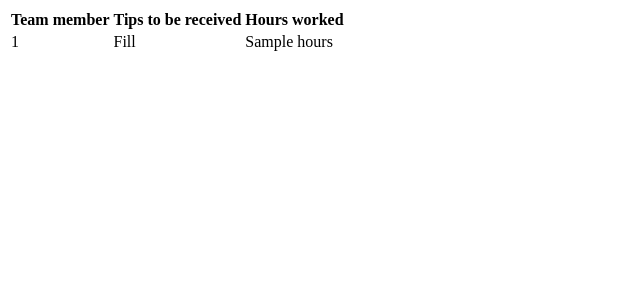
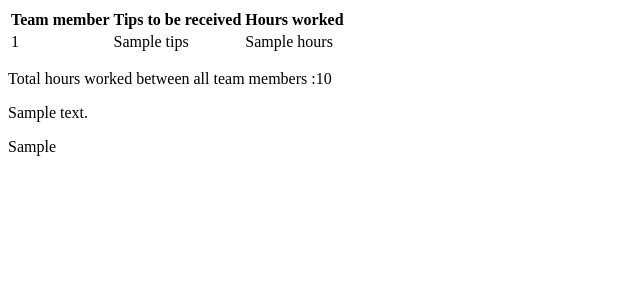
Before and after one commit to Pharacese/Tip-Calculator, a Flask app: template templates/results.html in a window 1280 px wide. Shown: the top 300 px of the page, without its empty margins (0-640 px from the left). Run offline with Flask 2, Linux system fonts and the light colour scheme; the template is opened without the code that fills it: most values are stand-ins (such as "Sample title", 1, 10 or a date in 2020).

Commit message:
Got the table to display all the information properly. In the 'app.py' file I used the 'round' tool in order to round the numbers up so they don't give me 8 decimal places. This may lead to innacuracies with money but it's not really a concern. It looks nice and it performs the primary function which was the goal all along

```diff
--- a/app.py
+++ b/app.py
@@ -26,10 +26,28 @@ def form_fill():
 def results():
     tips_to_split = request.form.get("tip_pool")
     hours_worked = request.form.getlist("number_of_hours")
+    hour_total = 0
+
+    ind_tips = []
+    #Here i need to do math
+    # Pool = (Tips/Total hours of all servers) * Hour per server
+    # Loop through the hours to add them together to get the total num of hours
+    # Divide the tip pool by that
+    # Multipy that value by each hour to get the amount received for each server
+    for emp in hours_worked:
+        hour_total += int(emp)
+
+    tip_division = int(tips_to_split)/hour_total
+
+    for emp in hours_worked:
+        ind_tips.append(round(tip_division * int(emp)))
+
     print(hours_worked)
 
+    hours_tips = zip(hours_worked,ind_tips)
 
-    return render_template("results.html",tips_to_split = tips_to_split, hours_worked = hours_worked )
+
+    return render_template("results.html",tips_to_split = tips_to_split, hours_worked = hours_worked, hour_total = hour_total, tip_division = tip_division, ind_tips = ind_tips, hours_tips = hours_tips )
 
 
 
--- a/templates/results.html
+++ b/templates/results.html
@@ -35,14 +35,18 @@
             <th>Tips to be received</th>
             <th>Hours worked</th>
         </tr>
-        {% for hours in hours_worked %}
+        {% for hours,tips in hours_tips %}
         <tr>
           <td>{{loop.index}}</td>
-          <td>Fill</td>
+          <td>{{tips}}</td>
           <td>{{hours}}</td>
         </tr>
         {% endfor %}
     </table>
+
+    <p>Total hours worked between all team members :{{hour_total}}</p>
+    <p>{{tip_division}}</p>
+    <p>{{ind_tips}}</p>
 
     <!-- <div class="wrapper">
         <div class="left">
```
